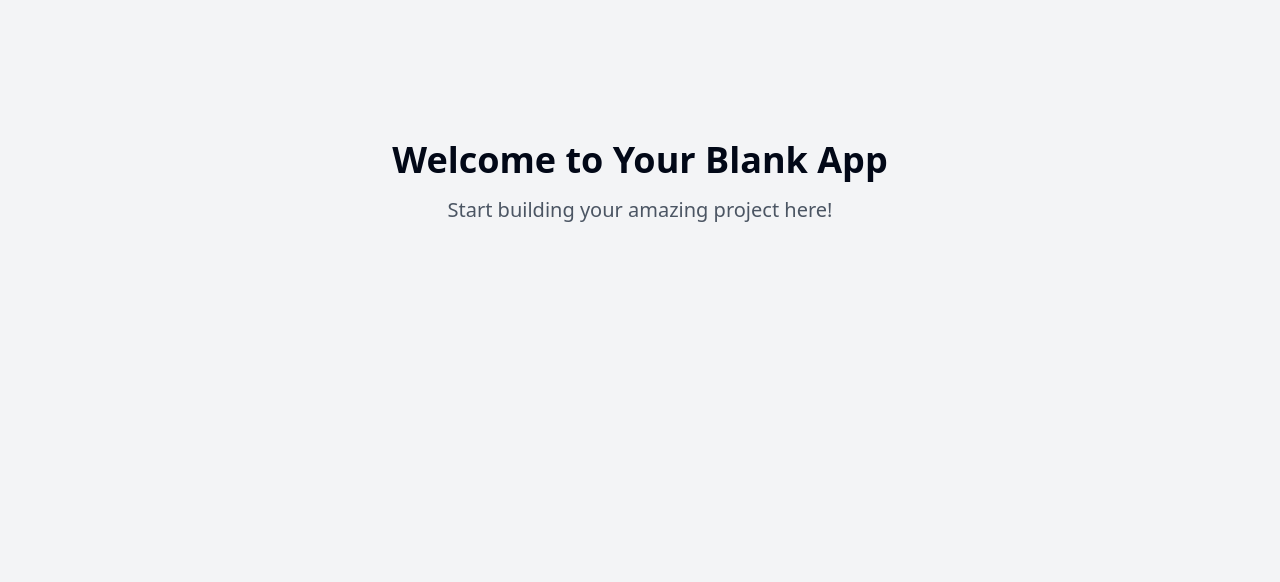
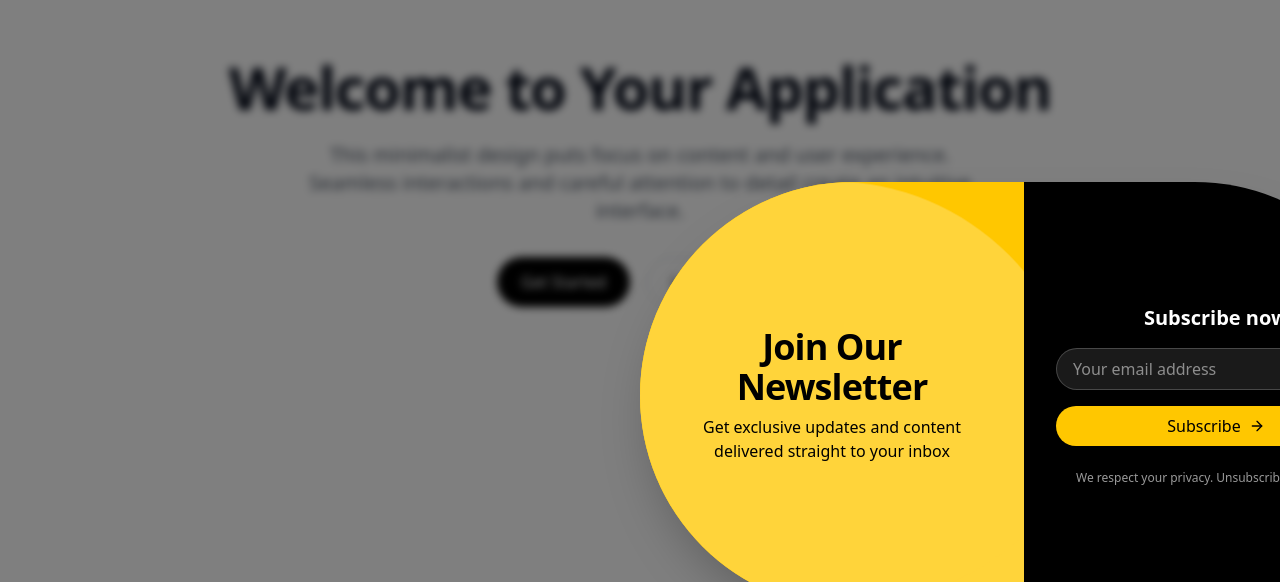
Before and after one commit to LidetuK/dynamic-oval-pop, a React (Vite) app: page / in a window 1280 px wide. Shown: the part 218-800 px from the top of the page. Built offline with nearby package versions, Linux system fonts and the light colour scheme.

Commit message:
Implement dynamic popup
Implement a dynamic popup with images, header, text, and newsletter subscription, using yellow and black colors and an oval shape.

```diff
--- /dev/null
+++ b/src/components/NewsletterPopup.tsx
@@ -0,0 +1,136 @@
+
+import React, { useState, useEffect } from 'react';
+import { X, ArrowRight, CheckCircle } from 'lucide-react';
+import { useToast } from "@/hooks/use-toast";
+import { cn } from '@/lib/utils';
+
+const NewsletterPopup = () => {
+  const [isVisible, setIsVisible] = useState(false);
+  const [email, setEmail] = useState('');
+  const [isSubmitted, setIsSubmitted] = useState(false);
+  const [isAnimating, setIsAnimating] = useState(false);
+  const { toast } = useToast();
+
+  useEffect(() => {
+    // Show popup after 2 seconds
+    const timer = setTimeout(() => {
+      setIsVisible(true);
+    }, 2000);
+
+    return () => clearTimeout(timer);
+  }, []);
+
+  const handleClose = () => {
+    setIsAnimating(true);
+    setTimeout(() => {
+      setIsVisible(false);
+      setIsAnimating(false);
+    }, 500);
+  };
+
+  const handleSubmit = (e: React.FormEvent) => {
+    e.preventDefault();
+
+    if (!email || !email.includes('@')) {
+      toast({
+        title: "Invalid email",
+        description: "Please enter a valid email address.",
+        variant: "destructive"
+      });
+      return;
+    }
+
+    // Simulate API call
+    setIsSubmitted(true);
+    toast({
+      title: "Success!",
+      description: "You've been added to our newsletter.",
+    });
+  };
+
+  const backdropClasses = cn(
+    'fixed inset-0 z-50 bg-black/50 backdrop-blur-sm transition-opacity duration-300',
+    isVisible ? 'opacity-100' : 'opacity-0 pointer-events-none',
+    isAnimating ? 'animate-fade-in reverse' : 'animate-fade-in'
+  );
+
+  const popupClasses = cn(
+    'fixed left-1/2 top-1/2 -translate-x-1/2 -translate-y-1/2 z-50',
+    'w-[90%] max-w-3xl aspect-[1.8/1] rounded-full overflow-hidden',
+    'flex flex-col md:flex-row shadow-2xl',
+    'transition-all duration-500',
+    isVisible ? 'scale-100' : 'scale-90 opacity-0 pointer-events-none',
+    isAnimating ? 'animate-scale-in reverse' : 'animate-scale-in'
+  );
+
+  return (
+    <>
+      <div className={backdropClasses} onClick={handleClose} />
+      <div className={popupClasses}>
+        {/* Yellow Section */}
+        <div className="relative w-full md:w-1/2 h-full bg-brand-yellow flex items-center justify-center overflow-hidden">
+          <div className="absolute w-[150%] h-[150%] bg-brand-yellow rounded-full -top-[50%] -left-[25%] animate-float" />
+          <div className="absolute w-[130%] h-[130%] bg-brand-lightYellow rounded-full opacity-60 -bottom-[30%] -right-[15%] animate-float animation-delay-1000" />
+
+          <div className="relative z-10 p-6 flex flex-col items-center justify-center text-brand-black h-full">
+            <h2 className="text-3xl md:text-4xl font-bold mb-2 tracking-tight animate-slide-up opacity-0 [animation-delay:200ms]">
+              Join Our Newsletter
+            </h2>
+            <p className="text-sm md:text-base max-w-xs animate-slide-up opacity-0 [animation-delay:400ms]">
+              Get exclusive updates and content delivered straight to your inbox
+            </p>
+          </div>
+        </div>
+
+        {/* Black Section */}
+        <div className="relative w-full md:w-1/2 h-full bg-brand-black flex items-center justify-center p-6 md:p-8">
+          <button
+            onClick={handleClose}
+            className="absolute top-4 right-4 z-20 text-white/70 hover:text-white transition-colors duration-200"
+            aria-label="Close popup"
+          >
+            <X size={20} />
+          </button>
+
+          {!isSubmitted ? (
+            <div className="w-full max-w-xs animate-slide-right opacity-0 [animation-delay:500ms]">
+              <h3 className="text-white text-lg md:text-xl font-semibold mb-4">
+                Subscribe now
+              </h3>
+              <form onSubmit={handleSubmit} className="space-y-4">
+                <div className="relative">
+                  <input
+                    type="email"
+                    value={email}
+                    onChange={(e) => setEmail(e.target.value)}
+                    placeholder="Your email address"
+                    className="w-full px-4 py-2 rounded-full bg-white/10 border border-white/20 text-white placeholder:text-white/50 focus:bg-white/15 transition-all duration-300"
+                    required
+                  />
+                </div>
+                <button
+                  type="submit"
+                  className="w-full flex items-center justify-center space-x-2 bg-brand-yellow hover:bg-brand-lightYellow text-brand-black font-medium rounded-full px-6 py-2 transition-all duration-300 transform hover:translate-y-[-2px]"
+                >
+                  <span>Subscribe</span>
+                  <ArrowRight size={16} />
+                </button>
+                <p className="text-white/60 text-xs text-center pt-2">
+                  We respect your privacy. Unsubscribe at any time.
+                </p>
+              </form>
+            </div>
+          ) : (
+            <div className="text-center animate-scale-in">
+              <CheckCircle size={64} className="mx-auto mb-4 text-brand-yellow" />
+              <h3 className="text-white text-xl font-semibold mb-2">Thank You!</h3>
+              <p className="text-white/70">You've successfully subscribed to our newsletter.</p>
+            </div>
+          )}
+        </div>
+      </div>
+    </>
+  );
+};
+
+export default NewsletterPopup;
--- a/src/index.css
+++ b/src/index.css
@@ -1,3 +1,4 @@
+
 @tailwind base;
 @tailwind components;
 @tailwind utilities;
@@ -35,20 +36,16 @@
     --radius: 0.5rem;
 
     --sidebar-background: 0 0% 98%;
+    --sidebar-foreground: 240 5.3% 26.1%;
+    --sidebar-primary: 240 5.9% 10%;
+    --sidebar-primary-foreground: 0 0% 98%;
+    --sidebar-accent: 240 4.8% 95.9%;
+    --sidebar-accent-foreground: 240 5.9% 10%;
+    --sidebar-border: 220 13% 91%;
+    --sidebar-ring: 217.2 91.2% 59.8%;
 
-    --sidebar-foreground: 240 5.3% 26.1%;
-
-    --sidebar-primary: 240 5.9% 10%;
-
-    --sidebar-primary-foreground: 0 0% 98%;
-
-    --sidebar-accent: 240 4.8% 95.9%;
-
-    --sidebar-accent-foreground: 240 5.9% 10%;
-
-    --sidebar-border: 220 13% 91%;
-
-    --sidebar-ring: 217.2 91.2% 59.8%;
+    font-family: system-ui, -apple-system, BlinkMacSystemFont, 'Segoe UI', 'Roboto',
+      'Helvetica Neue', Arial, sans-serif;
   }
 
   .dark {
@@ -97,5 +94,36 @@
 
   body {
     @apply bg-background text-foreground;
+    background-image: radial-gradient(
+      rgba(0, 0, 0, 0.1) 1px,
+      transparent 1px
+    );
+    background-size: 40px 40px;
+  }
+
+  input {
+    @apply focus-visible:outline-none;
   }
 }
+
+@layer utilities {
+  .glass {
+    @apply bg-white/20 backdrop-blur-lg border border-white/20;
+  }
+
+  .glass-dark {
+    @apply bg-black/20 backdrop-blur-lg border border-white/10;
+  }
+
+  .text-stroke {
+    -webkit-text-stroke: 1px rgba(0, 0, 0, 0.3);
+  }
+}
+
+#root {
+  width: 100%;
+  max-width: 100%;
+  margin: 0 auto;
+  padding: 0;
+  text-align: center;
+}
--- a/src/pages/Index.tsx
+++ b/src/pages/Index.tsx
@@ -1,12 +1,33 @@
-// Update this page (the content is just a fallback if you fail to update the page)
+
+import { useState, useEffect } from 'react';
+import NewsletterPopup from '@/components/NewsletterPopup';
 
 const Index = () => {
+  const [isLoaded, setIsLoaded] = useState(false);
+
+  useEffect(() => {
+    setIsLoaded(true);
+  }, []);
+
   return (
-    <div className="min-h-screen flex items-center justify-center bg-gray-100">
-      <div className="text-center">
-        <h1 className="text-4xl font-bold mb-4">Welcome to Your Blank App</h1>
-        <p className="text-xl text-gray-600">Start building your amazing project here!</p>
+    <div className="min-h-screen w-full flex flex-col items-center justify-center p-6">
+      <div className={`transition-all duration-1000 ${isLoaded ? 'opacity-100 translate-y-0' : 'opacity-0 translate-y-8'}`}>
+        <h1 className="text-4xl md:text-6xl font-bold mb-6 tracking-tight">Welcome to Your Application</h1>
+        <p className="text-xl text-gray-600 max-w-2xl mx-auto mb-8">
+          This minimalist design puts focus on content and user experience. Seamless interactions and careful attention to detail create an intuitive interface.
+        </p>
+        <div className="flex flex-wrap justify-center gap-4">
+          <button className="bg-brand-black text-white hover:bg-gray-800 font-medium px-6 py-3 rounded-full transition-all duration-300 transform hover:translate-y-[-2px]">
+            Get Started
+          </button>
+          <button className="bg-white text-brand-black border border-gray-300 hover:border-gray-400 font-medium px-6 py-3 rounded-full transition-all duration-300 transform hover:translate-y-[-2px]">
+            Learn More
+          </button>
+        </div>
       </div>
+
+      {/* Newsletter Popup */}
+      <NewsletterPopup />
     </div>
   );
 };
--- a/tailwind.config.ts
+++ b/tailwind.config.ts
@@ -1,3 +1,4 @@
+
 import type { Config } from "tailwindcss";
 
 export default {
@@ -61,6 +62,12 @@ export default {
 					'accent-foreground': 'hsl(var(--sidebar-accent-foreground))',
 					border: 'hsl(var(--sidebar-border))',
 					ring: 'hsl(var(--sidebar-ring))'
+				},
+				brand: {
+					yellow: '#FFC700',
+					black: '#000000',
+					lightYellow: '#FFDC62',
+					darkYellow: '#E6B400'
 				}
 			},
 			borderRadius: {
@@ -84,11 +91,41 @@ export default {
 					to: {
 						height: '0'
 					}
+				},
+				'float': {
+					'0%, 100%': { transform: 'translateY(0)' },
+					'50%': { transform: 'translateY(-10px)' }
+				},
+				'pulse-slow': {
+					'0%, 100%': { opacity: '1' },
+					'50%': { opacity: '0.8' }
+				},
+				'scale-in': {
+					'0%': { transform: 'scale(0.9)', opacity: '0' },
+					'100%': { transform: 'scale(1)', opacity: '1' }
+				},
+				'slide-up': {
+					'0%': { transform: 'translateY(20px)', opacity: '0' },
+					'100%': { transform: 'translateY(0)', opacity: '1' }
+				},
+				'slide-right': {
+					'0%': { transform: 'translateX(-20px)', opacity: '0' },
+					'100%': { transform: 'translateX(0)', opacity: '1' }
+				},
+				'fade-in': {
+					'0%': { opacity: '0' },
+					'100%': { opacity: '1' }
 				}
 			},
 			animation: {
 				'accordion-down': 'accordion-down 0.2s ease-out',
-				'accordion-up': 'accordion-up 0.2s ease-out'
+				'accordion-up': 'accordion-up 0.2s ease-out',
+				'float': 'float 6s ease-in-out infinite',
+				'pulse-slow': 'pulse-slow 3s ease-in-out infinite',
+				'scale-in': 'scale-in 0.5s cubic-bezier(0.175, 0.885, 0.32, 1.275) forwards',
+				'slide-up': 'slide-up 0.5s ease-out forwards',
+				'slide-right': 'slide-right 0.5s ease-out forwards',
+				'fade-in': 'fade-in 0.5s ease-out forwards'
 			}
 		}
 	},
```
